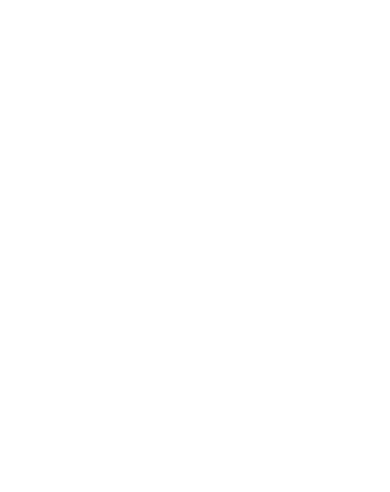
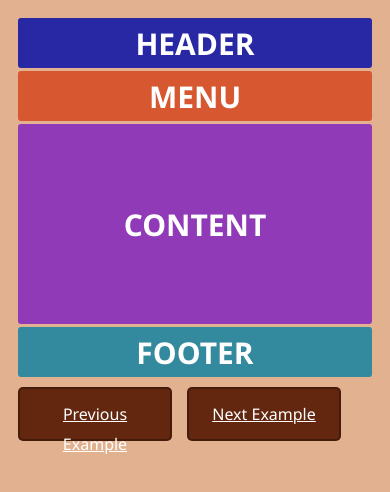
Before and after one commit to JuanRojoA/grid-layout-examples, a plain HTML site: page example2.html in a window 390 px wide. Drawn offline with Linux system fonts and the light colour scheme.

Commit message:
Second example done. Minimal changes to example 1.

```diff
--- a/css/example1.css
+++ b/css/example1.css
@@ -46,10 +46,10 @@ body {
 
 p {
   width: 13rem;
-  height: 5rem;
+  height: 3rem;
   background-color: rgb(99, 39, 15);
   text-align: center;
-  line-height: 50px;
+  line-height: 3rem;
   border-radius: 5px;
   border: 2px rgba(0, 0, 0, 0.3) solid;
   padding: 10px;
@@ -58,3 +58,7 @@ p {
 p > a {
   color: white;
 }
+
+a:hover {
+  color: rgb(226, 223, 223);
+}
--- a/css/example2.css
+++ b/css/example2.css
@@ -0,0 +1,116 @@
+html {
+  background-color: rgba(216, 148, 102, 0.726);
+  margin: 1rem;
+  font-family: "Segoe UI", Tahoma, Geneva, Verdana, sans-serif;
+  font-size: 62.5%;
+}
+body {
+  font-size: 16px;
+}
+.container {
+  display: grid;
+  grid-template: 50px 200px 50px / repeat(12, 1fr);
+  grid-gap: 3px;
+}
+.container > div {
+  text-transform: uppercase;
+  font-weight: 600;
+  font-size: 3rem;
+  color: white;
+  border-radius: 0.3rem;
+  display: flex;
+  align-items: center;
+  justify-content: center;
+}
+.header {
+  background-color: rgb(40, 40, 165);
+  /* grid-column-start: 1;
+  grid-column-end: 3; long way to do it*/
+  grid-column: 3 / -1;
+}
+.menu {
+  background-color: rgb(214, 87, 48);
+  grid-column: 1 / 3;
+  grid-row: 1 / 3;
+}
+.content {
+  background-color: rgb(144, 58, 184);
+  grid-column: 3 / -1;
+}
+.footer {
+  background-color: rgb(51, 137, 158);
+  grid-column: 1 / -1;
+}
+.button-container {
+  display: flex;
+  flex-direction: row;
+}
+p {
+  width: 13rem;
+  height: 3rem;
+  background-color: rgb(99, 39, 15);
+  text-align: center;
+  line-height: 3rem;
+  border-radius: 5px;
+  border: 2px rgba(0, 0, 0, 0.3) solid;
+  padding: 10px;
+  margin: 1rem 0;
+}
+
+p:first-of-type {
+  margin-right: 1.5rem;
+}
+
+p > a {
+  color: white;
+}
+a:hover {
+  color: rgb(226, 223, 223);
+}
+
+@media (max-width: 900px) {
+  .header {
+    background-color: rgb(40, 40, 165);
+    grid-column: 1 / -1;
+  }
+  .menu {
+    background-color: rgb(214, 87, 48);
+    grid-column: 1 / 5;
+    grid-row: 2 / 3;
+  }
+  .content {
+    background-color: rgb(144, 58, 184);
+    grid-column: 5 / -1;
+  }
+}
+
+@media (max-width: 600px) {
+  .container {
+    display: grid;
+    grid-template: 50px 50px 200px 50px / repeat(12, 1fr);
+    grid-gap: 3px;
+  }
+  .menu {
+    background-color: rgb(214, 87, 48);
+    grid-column: 1 / -1;
+    grid-row: 2 / 2;
+  }
+  .content {
+    background-color: rgb(144, 58, 184);
+    grid-column: 1 / -1;
+    grid-row: 3 / 3;
+  }
+}
+
+@media (max-width: 350px) {
+  .container > div {
+    font-size: 2.5rem;
+  }
+  .button-container {
+    display: flex;
+    flex-direction: column;
+  }
+  p:first-of-type {
+    margin-right: 0;
+  }
+}
--- a/example2.html
+++ b/example2.html
@@ -1,12 +1,22 @@
 <!DOCTYPE html>
 <html lang="en">
-<head>
-     <meta charset="UTF-8">
-     <meta http-equiv="X-UA-Compatible" content="IE=edge">
-     <meta name="viewport" content="width=device-width, initial-scale=1.0">
-     <title>Example grid layout 2</title>
-</head>
-<body>
-
-</body>
+  <head>
+    <meta charset="UTF-8" />
+    <meta http-equiv="X-UA-Compatible" content="IE=edge" />
+    <meta name="viewport" content="width=device-width, initial-scale=1.0" />
+    <link rel="stylesheet" href="./css/example2.css" />
+    <title>Example grid layout 2</title>
+  </head>
+  <body>
+    <div class="container">
+      <div class="header">Header</div>
+      <div class="menu">Menu</div>
+      <div class="content">Content</div>
+      <div class="footer">Footer</div>
+    </div>
+    <div class="button-container">
+      <p><a href="./index.html">Previous Example</a></p>
+      <p><a href="./example3.html">Next Example</a></p>
+    </div>
+  </body>
 </html>
```
